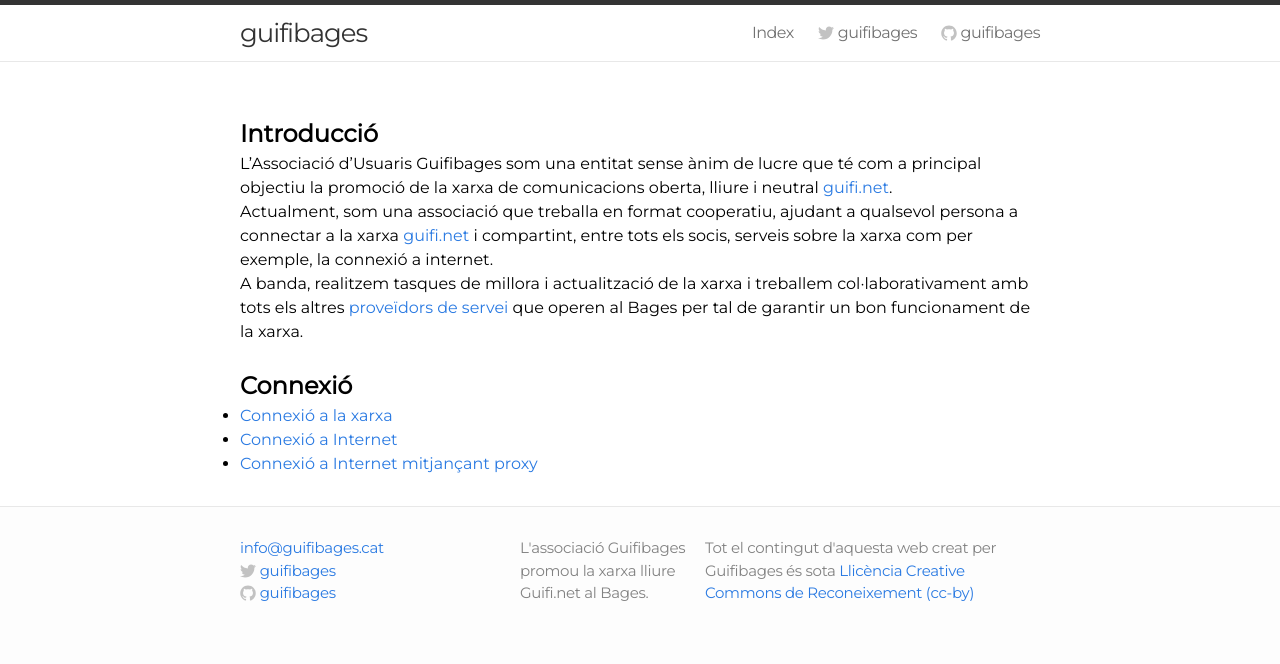
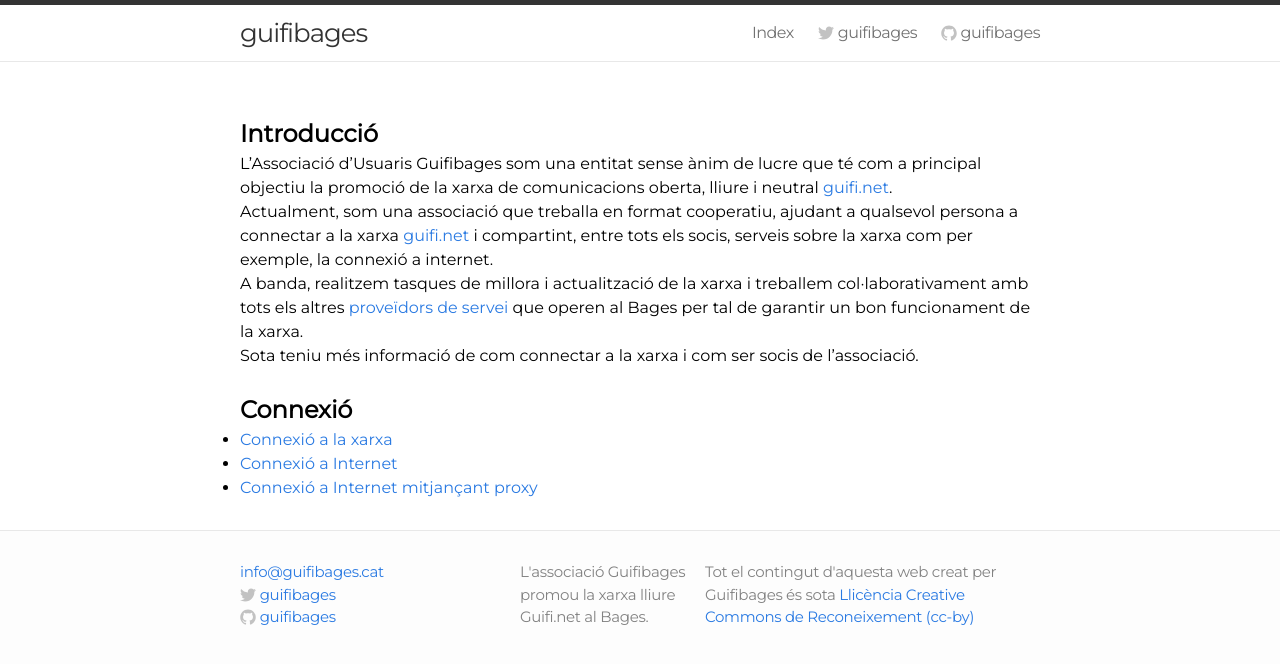
Before and after one commit to guifibages/guifibages.github.io, a Jekyll site: the page built from index.md, in a window 1280 px wide. Shown: the top 664 px of the page. Built offline with Jekyll 4.4.1, drawn with Linux system fonts in a browser that asks for light colours.

Commit message:
Update index.md

```diff
--- a/index.md
+++ b/index.md
@@ -8,6 +8,8 @@
 
 A banda, realitzem tasques de millora i actualització de la xarxa i treballem col·laborativament amb tots els altres [proveïdors de servei](https://guifi.net/ca/node/2426/suppliers) que operen al Bages per tal de garantir un bon funcionament de la xarxa.
 
+Sota teniu més informació de com connectar a la xarxa i com ser socis de l'associació.
+
 
 ## Connexió
 
```
